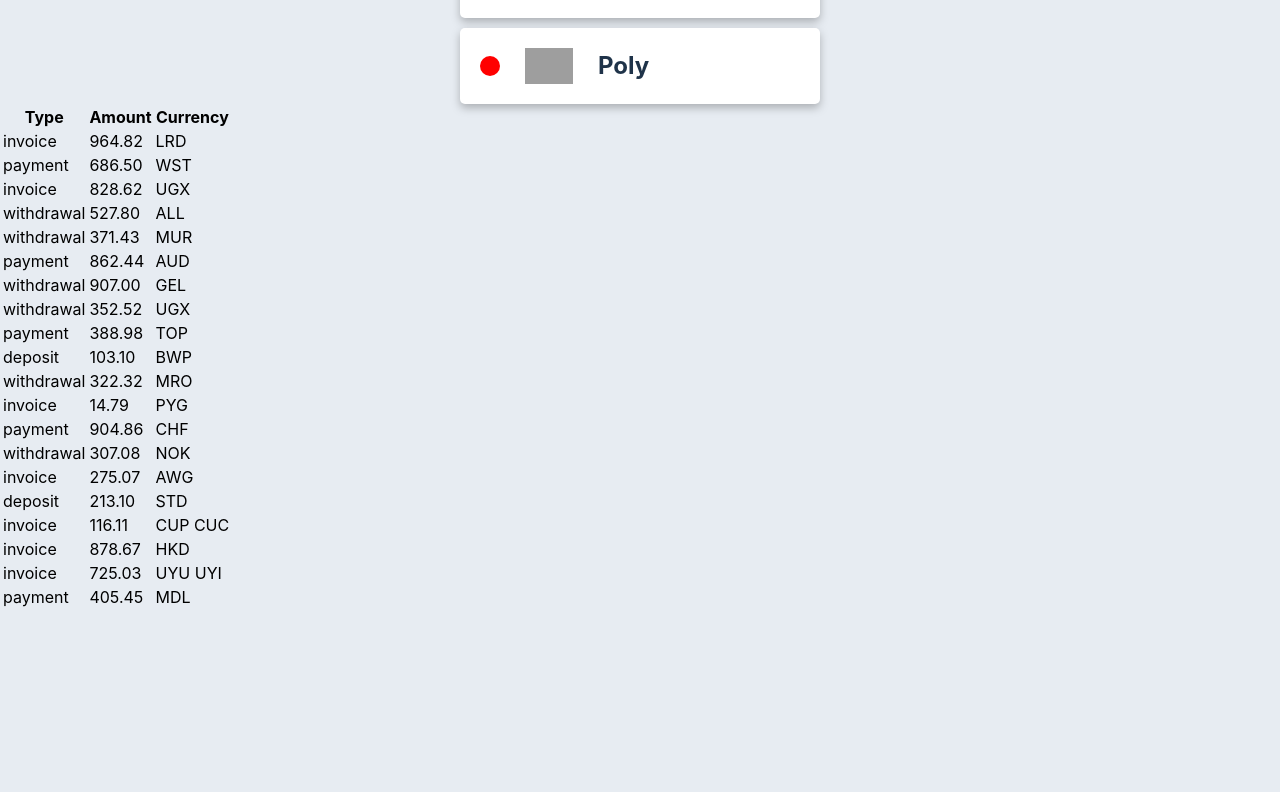
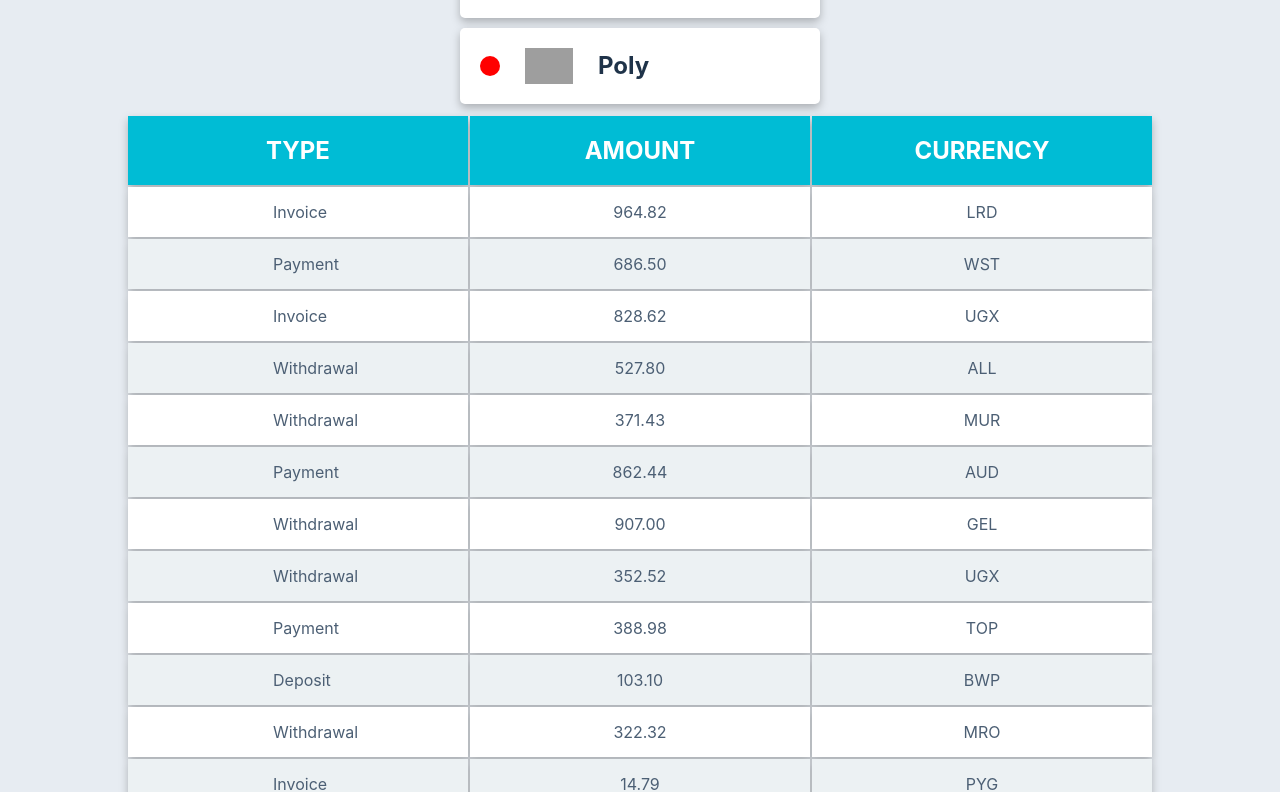
Before and after one commit to arkadiibasovych/goit-react-hw-01-components, a React (Create React App) app: page / in a window 1280 px wide. Shown: the part 976-1768 px from the top of the page. Before the commit the page ends 1586 px from the top, so only its background shows below. Built offline with nearby package versions, Linux system fonts and the light colour scheme; grey boxes are pictures that could not be loaded.

Commit message:
add transactions styles

```diff
--- a/src/components/TransactionHistory/TransactionHistory.jsx
+++ b/src/components/TransactionHistory/TransactionHistory.jsx
@@ -1,7 +1,8 @@
 import PropTypes from 'prop-types';
+import s from './TransactionHistory.module.css'
 
 const TransactionHistory = ({items}) => {
-    return <table className="transaction-history">
+    return <table className={s.TransactionHistory}>
   <thead>
     <tr>
       <th>Type</th>
@@ -14,8 +15,8 @@ const TransactionHistory = ({items}) => {
 
     {items.map(({id,type, amount, currency}) =><tr key ={id}>
       <td>{type}</td>
-      <td>{amount}</td>
-      <td>{currency}</td>
+      <td align='center'>{amount}</td>
+      <td align='center'>{currency}</td>
     </tr>)}
 
         </tbody>
--- /dev/null
+++ b/src/components/TransactionHistory/TransactionHistory.module.css
@@ -0,0 +1,47 @@
+.TransactionHistory {
+  margin-top: 10px;
+  margin-left: auto;
+  margin-right: auto;
+  margin-bottom: 50px;
+  filter: drop-shadow(0px 4px 4px rgba(0, 0, 0, 0.25));
+}
+
+th {
+  padding: 20px;
+  width: 300px;
+
+  font-style: normal;
+  font-weight: bold;
+  font-size: 24px;
+
+  text-transform: uppercase;
+  color: #fff;
+
+  background-color: #00bcd5;
+}
+
+td {
+  padding-top: 15px;
+  padding-bottom: 15px;
+  font-style: normal;
+  font-weight: normal;
+  font-size: 16px;
+
+  color: #4c5f74;
+}
+
+td:first-child {
+  padding-left: 145px;
+}
+
+td:first-child::first-letter {
+  text-transform: uppercase;
+}
+
+tbody tr:nth-child(odd) {
+  background-color: #fff;
+}
+
+tbody tr:nth-child(even) {
+  background-color: #ecf1f3;
+}
```
